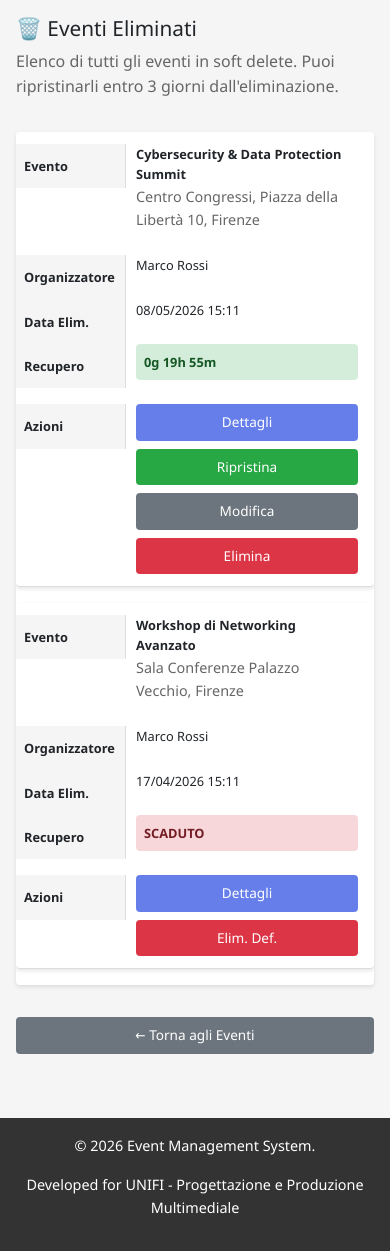
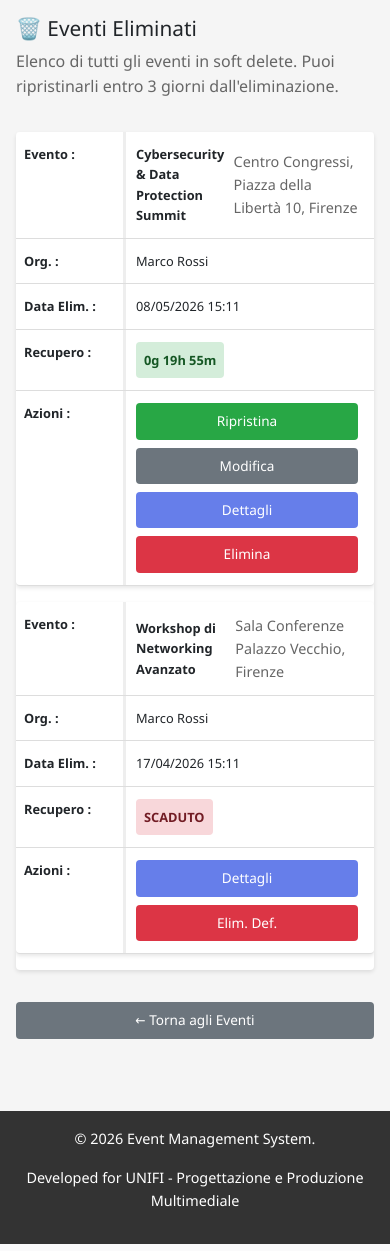
Before and after one commit to RiccardoFagiuoli/EventMenagementSystem, a Django app: page /events/deleted-events/ in a window 390 px wide. Shown: the part 215-1466 px from the top of the page. Run offline with Django 5.2, Linux system fonts and the light colour scheme; a user stored in the database is signed in; data comes from the database, SQL or seed files in the repository; both versions use the stored data as it was after the commit.

Commit message:
Modifica posizione e comportamento bottoni deleted_events.html

```diff
--- a/templates/events/deleted_events.html
+++ b/templates/events/deleted_events.html
@@ -16,23 +16,46 @@
         table, thead, tbody, th, td, tr { display: block; width: 100%; }
         thead { display: none; }
         tr { background: white; margin-bottom: 1rem; border-radius: 4px; box-shadow: 0 2px 4px rgba(0,0,0,0.1); overflow: hidden; }
-        td { padding: 0.75rem 1rem !important; text-align: left; border: none !important; border-bottom: 1px solid #ddd; position: relative; padding-left: 120px !important; }
+        td { display: flex; padding: 0.75rem 1rem !important; text-align: left; border-bottom: 1px solid #ddd; position: relative; padding-left: 120px !important; align-items: center}
         td:last-child { border-bottom: none; }
         td::before {
-            content: attr(data-label);
+            content: attr(data-label)' :';
+
+            text-overflow: ellipsis;
+            flex: 0 0 40%;
             position: absolute;
             left: 0;
             width: 110px;
             font-weight: bold;
-            background-color: #f5f5f5;
+            border-right: 3px solid #eee;
+            max-height: none !important;
+            height: 100% !important;
             padding: 0.75rem 0.5rem;
-            border-right: 1px solid #ddd;
+            align-self: center;
         }
+
+        .btn_group{
+            flex-wrap: nowrap;
+            flex: stretch;
+        }
+        .btn { width: 100%; margin-bottom: 0.5rem; }
     }
 
     @media (max-width: 480px) {
-        .btn-group { display: flex; flex-direction: column; gap: 0.5rem; }
+        .btn-group {flex-wrap: wrap; display: flex; flex-direction: column; gap: 0.5rem; }
         .btn-group .btn { width: 100%; padding: 0.5rem 0.75rem; font-size: 0.8rem; }
+        td[data-label="Azioni"] div[style*="display: flex"] {
+            flex-direction: column !important;
+        }
+
+        td[data-label="Azioni"] div[style*="display: flex"] > div {
+            flex-direction: column !important;
+        }
+
+        td[data-label="Azioni"] a.btn {
+            width: 100% !important;
+            margin-bottom: 0;
+        }
     }
 </style>
 
@@ -47,7 +70,7 @@
             <thead>
                 <tr style="background-color: #f5f5f5;">
                     <th style="padding: 1rem; text-align: left;">Evento</th>
-                    <th style="padding: 1rem; text-align: left;">Organizzatore</th>
+                    <th style="padding: 1rem; text-align: left;"  class="responsive_org">Organizzatore</th>
                     <th style="padding: 1rem; text-align: left;">Data Eliminazione</th>
                     <th style="padding: 1rem; text-align: left;">Tempo per Recupero</th>
                     <th style="padding: 1rem; text-align: left;">Azioni</th>
@@ -60,7 +83,7 @@
                             <strong>{{ event.title }}</strong><br>
                             <span style="color: #666; font-size: 0.9rem;">{{ event.location }}</span>
                         </td>
-                        <td style="padding: 1rem;" data-label="Organizzatore">
+                        <td style="padding: 1rem;" data-label="Org.">
                             {{ event.organizer.get_full_name|default:event.organizer.username }}
                         </td>
                         <td style="padding: 1rem;" data-label="Data Elim.">
@@ -78,19 +101,23 @@
                             {% endif %}
                         </td>
                         <td style="padding: 1rem;" data-label="Azioni">
-                            <div style="display: flex; gap: 0.5rem; flex-wrap: wrap;">
-                                <a href="{% url 'events:event_detail' event.pk %}" class="btn" style="padding: 0.5rem 1rem; font-size: 0.85rem;">Dettagli</a>
+                            <div style="display: flex; gap: 0.5rem; flex-wrap: wrap; width: 100%;">
                                 {% if event.can_restore %}
-                                    <a href="{% url 'events:event_restore' event.pk %}" class="btn btn-success" style="padding: 0.5rem 1rem; font-size: 0.85rem;">Ripristina</a>
-                                    <a href="{% url 'events:event_update' event.pk %}" class="btn btn-secondary" style="padding: 0.5rem 1rem; font-size: 0.85rem;">Modifica</a>
+                                    <div style="display: flex; gap: 0.5rem; width: 100%;">
+                                        <a href="{% url 'events:event_restore' event.pk %}" class="btn btn-success" style="flex: 1; padding: 0.5rem 1rem; font-size: 0.85rem; text-align: center; min-width: 0;">Ripristina</a>
+                                        <a href="{% url 'events:event_update' event.pk %}" class="btn btn-secondary" style="flex: 1; padding: 0.5rem 1rem; font-size: 0.85rem; text-align: center; min-width: 0;">Modifica</a>
+                                    </div>
                                 {% endif %}
-                                <a href="{% url 'events:event_delete' event.pk %}" class="btn btn-danger" style="padding: 0.5rem 1rem; font-size: 0.85rem;">
+                                <div style="display: flex; gap: 0.5rem; width: 100%;">
+                                    <a href="{% url 'events:event_detail' event.pk %}" class="btn" style="flex: 1; padding: 0.5rem 1rem; font-size: 0.85rem; text-align: center; min-width: 0;">Dettagli</a>
+                                    <a href="{% url 'events:event_delete' event.pk %}" class="btn btn-danger" style="flex: 1; padding: 0.5rem 1rem; font-size: 0.85rem; text-align: center; min-width: 0;">
                                         {% if event.can_restore %}
                                             Elimina
                                         {% else %}
                                             Elim. Def.
                                         {% endif %}
                                     </a>
+                                </div>
                             </div>
                         </td>
                     </tr>
```
Also changed, not shown: db.sqlite3. Lines whose indentation alone changed are shown as unchanged.
